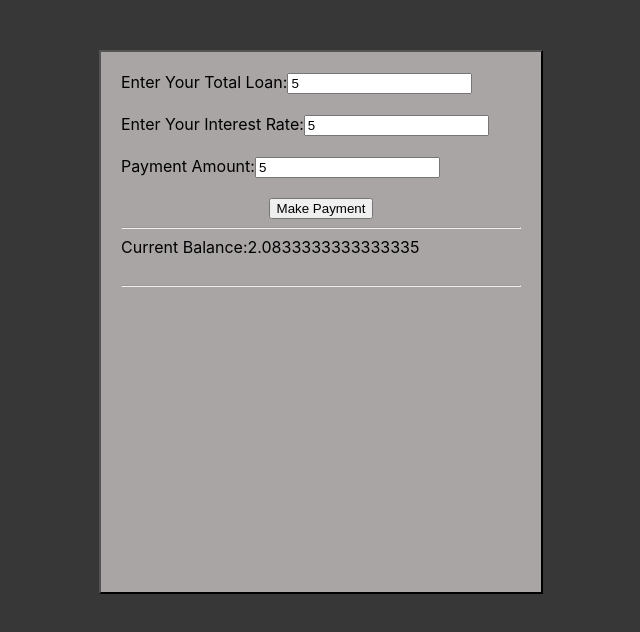
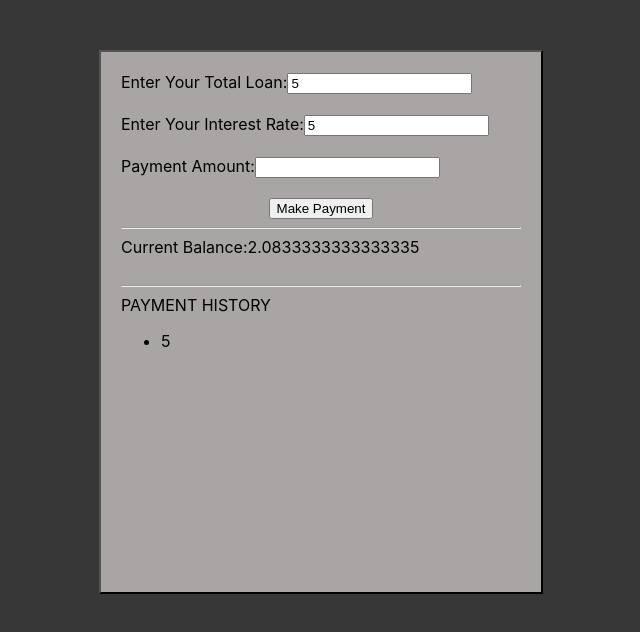
Before and after one commit to Bay102/debt.Calculator, a React (Create React App) app: page / in a window 1280 px wide. Both pictures are taken after typing "5", "5", "5" into the empty fields and a click on the button "Make Payment". Shown: the top 632 px of the page, without its empty margins (319-959 px from the left). Built offline with nearby package versions, Linux system fonts and the light colour scheme.

Commit message:
payment history list works

```diff
--- a/src/CalculatorForm.jsx
+++ b/src/CalculatorForm.jsx
@@ -6,11 +6,8 @@ class CalculatorForm extends React.Component {
     balance: "",
     interest: "",
     paymentAmount: "",
+    allPayments: [],
   };
-
-//   settingState = ({target: { value }}, stateValue) => {
-//   }
-
 
   startingBalance = ({ target: { value } }) => {
     this.setState({ balance: value });
@@ -22,26 +19,31 @@ class CalculatorForm extends React.Component {
     this.setState({ paymentAmount: value });
   };
 
-
   calculations = () => {
     const { balance, interest, paymentAmount } = this.state;
-    const loanInterest = (+interest / 12) * +balance;  console.log(loanInterest);
+    const loanInterest = (+interest / 12) * +balance;
     const totalPayment = +paymentAmount - +loanInterest;
-    this.setState({ balance: balance  -  +totalPayment })
+    this.setState({ balance: balance - +totalPayment });
     return totalPayment;
   };
 
   paymentSubmit = (e) => {
     e.preventDefault();
     this.calculations();
+    const newPayment = {
+      text: +this.state.paymentAmount,
+      id: Date.now(),
+    };
+    this.setState({
+      allPayments: [...this.state.allPayments, newPayment],
+      paymentAmount: "",
+    });
   };
 
   render() {
-    const { balance, paymentAmount } = this.state;
-
     return (
       <div className="calc-wrapper">
-        <form onSubmit={this.paymentSubmit} action="">
+        <form>
           <label className="labels" htmlFor="payment-amount">
             Enter Your Total Loan:
           </label>
@@ -49,6 +51,7 @@ class CalculatorForm extends React.Component {
             onChange={this.startingBalance}
             id="payment-amount"
             type="number"
+            autoComplete="off"
           />
           <br />
           <br />
@@ -59,13 +62,20 @@ class CalculatorForm extends React.Component {
             onChange={this.interestRate}
             id="interest-rate"
             type="number"
+            autoComplete="off"
           />
           <br />
           <br />
           <label className="labels" htmlFor="amount">
             Payment Amount:
           </label>
-          <input onChange={this.paymentAmount} id="amount" type="number" />
+          <input
+            onChange={this.paymentAmount}
+            id="amount"
+            type="number"
+            autoComplete="off"
+            value={this.state.paymentAmount}
+          />
           <br />
           <br />
           <div className="pay-button">
@@ -73,7 +83,7 @@ class CalculatorForm extends React.Component {
           </div>
         </form>
         <hr />
-        <PaymentHistory payments={paymentAmount} balance={balance} />
+        <PaymentHistory info={this.state} />
       </div>
     );
   }
--- a/src/paymentHistory.jsx
+++ b/src/paymentHistory.jsx
@@ -1,20 +1,23 @@
 import React from "react";
 
 class PaymentHistory extends React.Component {
+  render() {
+    const { info: { allPayments, balance } } = this.props;
 
-   render() {
-      const { balance, payments } = this.props;
-      console.log(payments);
-      return(
+    return (
       <div>
         <label htmlFor="current-balance">Current Balance:{balance}</label>
-            <br /><br />
+        <br />
+        <br />
         <hr />
+        <div>PAYMENT HISTORY</div>
         <ul>
-
+          {allPayments.map((payment) => (
+            <li key={payment.id}>{payment.text}</li>
+          ))}
         </ul>
       </div>
-      )
+    );
   }
 }
 
```
Lines whose indentation alone changed are shown as unchanged.
